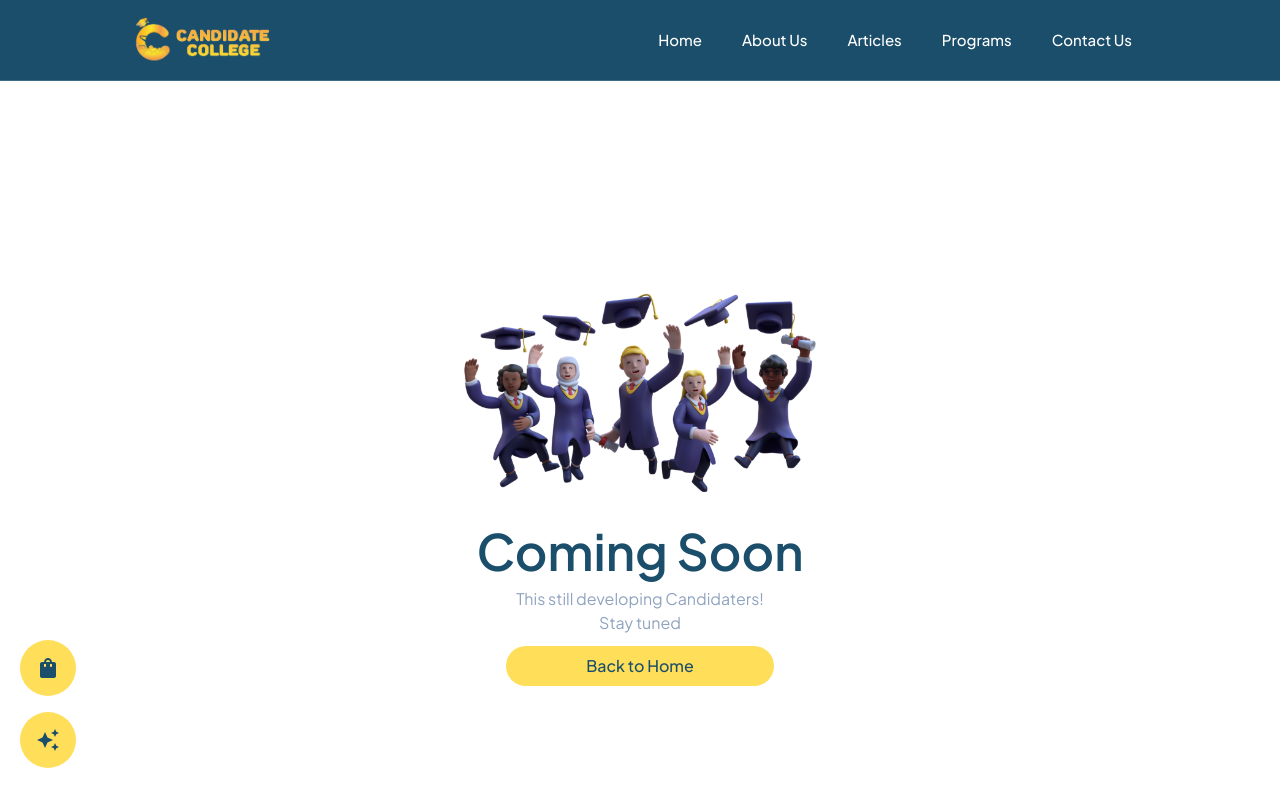
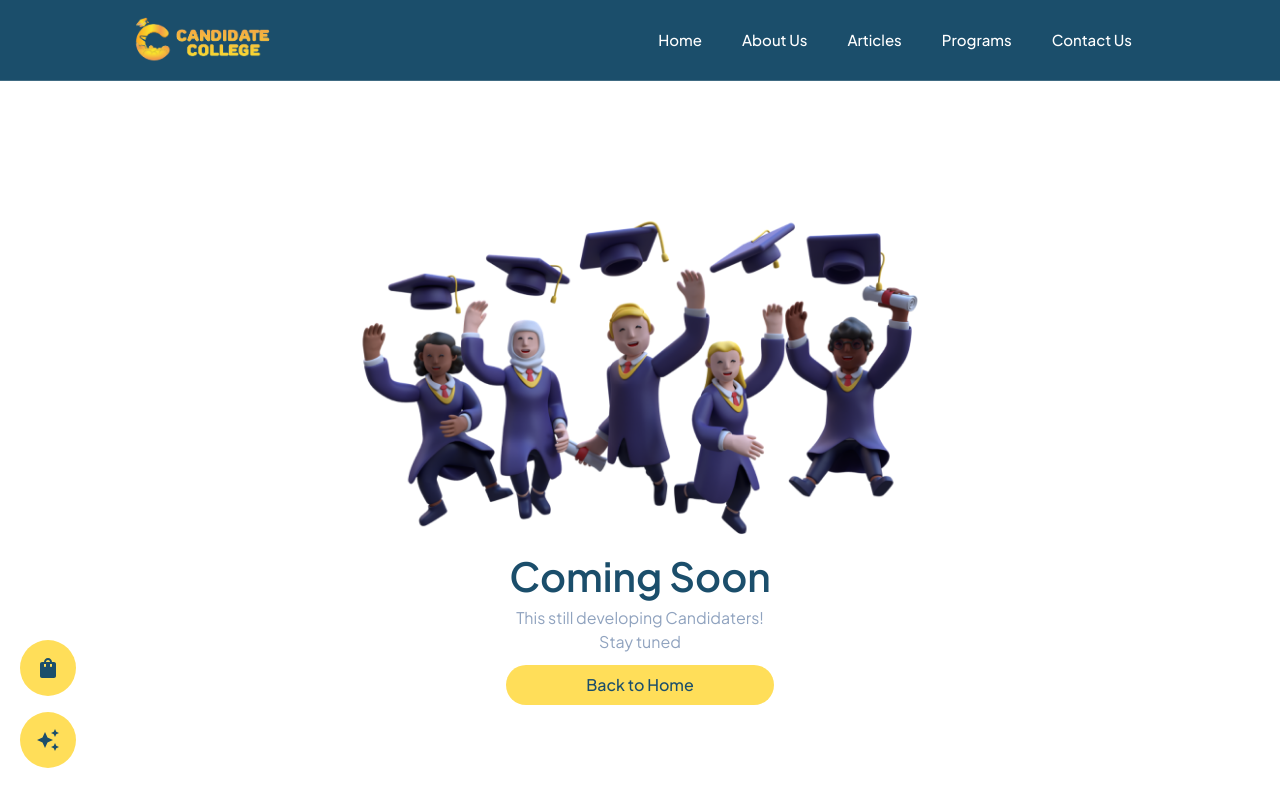
Before and after one commit to candidatecollege/candidate-college, a Next.js app: page /coming in a window 1280 px wide. Shown: the top 800 px of the page. Built offline with nearby package versions, Linux system fonts and the light colour scheme.

Commit message:
Fix the page

```diff
--- a/src/app/coming/page.tsx
+++ b/src/app/coming/page.tsx
@@ -9,17 +9,17 @@ const Coming = () => {
       {/* Navbar */}
       <Navbar />
 
-      <section className="flex flex-col w-full h-full lg:pt-[200px] mx-auto md:pt-[165px] pt-[185px] px-5 py-8 md:max-w-6xl md:mx-auto justify-center md:items-center relative md:h-3/6 lg:h-screen">
+      <section className="flex flex-col w-full h-full lg:pt-[140px] mx-auto md:pt-[165px] pt-[185px] px-5 py-8 md:max-w-6xl md:mx-auto justify-center md:items-center relative md:h-3/6 lg:h-screen">
       <Image src={'/decoration/coming.png'} width={0} height={0}
-          className='lg: w-[380px] mx-auto'
+          className='lg: w-[600px] mx-auto'
           alt='Coming Soon Decoration'
           title='Coming Soon Decoration'
         />
-        <h1 className="font-semibold text-primary pt-7 text-center text-2xl md:text-[50px] xl:w-[70%] md:w-[90%] md:text-center leading-[50%]">
+        <h1 className="font-semibold text-primary text-center lg:text-[40px] p-1 md:text-[30px] xl:w-[70%] md:w-[90%] md:text-center leading-[50%]">
           Coming Soon
         </h1>
 
-        <p className="text-gray text-sm text-center leading-2 md:pt-6 pt-2 md:text-center lg:text-base md:w-[70%]">
+        <p className="text-gray text-sm text-center leading-2 md:pt-4 pt-2 md:text-center lg:text-base md:w-[70%]">
           This still developing Candidaters! <br />
            Stay tuned
         </p>
```
